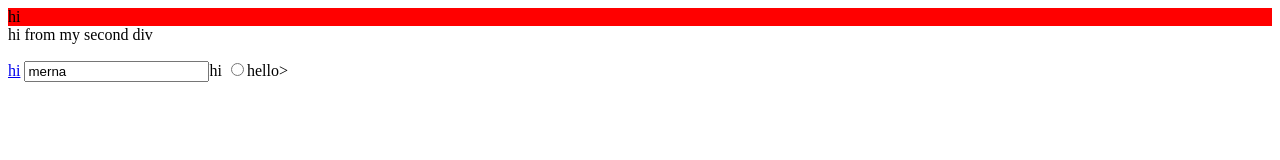
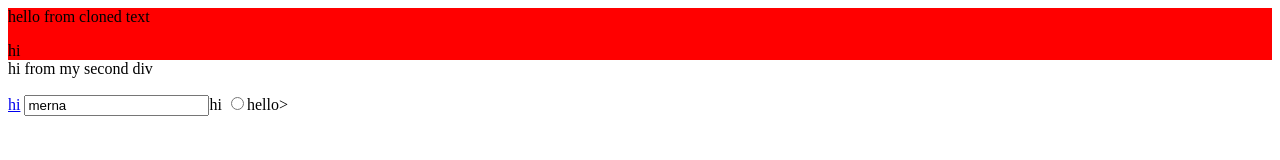
Before and after one commit to mernaadell/Java-Script, a plain HTML site: page index.html in a window 1280 px wide. Drawn offline with Linux system fonts and the light colour scheme.

Commit message:
rest of javaScript in browser

```diff
--- a/index.html
+++ b/index.html
@@ -4,11 +4,20 @@
 <title>Merna</title>
     </head>
     <body>
-       <div id="firstid" class="class">hi from my first div<span>hi</span></div>
+        <!--before begin-->
+       <div id="firstid" class="class">
+        <!--after begin-->
+           hi from my first div
+           <span id="b">hi</span>
+           <!--before end-->
+            </div>
+            <!--after end-->
        <div id="secondid" class="class">hi from my second div</div>
         <form></form>
-
-        <a href="www.goole.com" class="link">hi</a>
+        <p class="par">
+           <span>hii from p</span>
+        </p>
+        <a href="www.goole.com" class="here link">hi</a>
         <input type="text" class="text">hi</input>
         <input type="radio" class="radio">hello</input>>
     </body>
--- a/js basics/Section4.js
+++ b/js basics/Section4.js
@@ -19,10 +19,11 @@
     console.log(document.images)
     console.log(document.anchors) //a eliimwgod feha attr name
     console.log(document.links) //a eliimwgod feh href
+//style
     let e=document.getElementById("firstid")
     e.style.backgroundColor="red"
     console.log(e.style.backgroundColor)//proparity mwgoda gwa e //bs hna bygblii lw l stylemwgod gwa l tag
-    console.log(window.getComputedStyle(e))//kol l css leha //method bdeha parameter l e
+    //console.log(window.getComputedStyle(e))//kol l css leha //method bdeha parameter l e
     console.log(window.getComputedStyle(e).color)//color bs
     console.log(e.clientHeight)//elii zaher ll user
     console.log(e.scrollHeight)//kol l size b scroll
@@ -40,8 +41,66 @@
     let link=document.querySelector(".link")
     console.log(link.href)//l attr fe html btb2a properties fe js
     //console.log(radio.checked)
+// atrr and classes
+    console.log(link.getAttribute("href"))//l kol l attr eliimwoda w mesh mwgoda k proparity
+    link.setAttribute("href","#")
+    console.log(link.getAttribute("href"))
+    console.log(link.hasAttribute("target"))
+    link.removeAttribute("href")
+    console.log(link.classList) //l class elii mwoda fe ta da
+    link.classList.add("newclass")
+    link.classList.remove("newclass")
+    link.classList.toggle("blue")//lw mwod htshelo w lw mesh mwod ht7oto
+    link.classList.contains("blue")
+    link.classList.replace("blue","b")
+    console.log(link.classList.length)
+
 //set
     e.textContent="<span>hi</span>"//hy3mlha anha text
     e.innerHTML="<span>hi</span> "//hy3mlha html
     input.value="merna"
     link.href="www.amazon.com"
+//Create Nodes
+    let div=document.querySelector("div")
+    let p=document.createElement("p") //a3ml paragraph
+    p.textContent="hello from cloned text"//a7otolo text
+    console.log(p)
+    div.appendChild(p)//t7oto f a5er l div
+    console.log("div",div)
+    div.append(p,p)//ta5od ay 3dad
+    console.log("div2",div)
+    div.insertBefore(p,document.getElementById("b")) //before ay id l reference child
+    div.insertAdjacentElement("afterbegin",p)
+    div.insertAdjacentHTML("afterbegin","<span>hi</span>")//yt3malm3 l kalm k html omalelii fo2 as text
+
+    console.log(div)
+
+    console.log(document.createTextNode("hi merna"))//b3ml create l text 3shan a7oto wa tag
+    let c1=document.createComment("comment")
+    console.log(c1)
+    let y1=document.createAttribute("id")//a3ml atrr
+    y1.value="name"
+    console.log(y1)
+    p.setAttributeNode(y1)//kda l tag p b7otlo attr
+    console.log(p)
+//clone node
+    console.log(div.cloneNode())//mn 8er l kalam elii gwah
+    console.log(div.cloneNode(true))//b l lamnfs ko haga
+//Navigation
+    //any akon f emkan w atn2al mkan tani reference leh as child parent etc
+    console.log("--------")
+    let p2=document.querySelector(".par")
+    console.log(p2)
+    console.log(p2.childNodes)
+    console.log(p2.children)//imp
+    console.log(p2.firstChild)
+    console.log(p2.firstElementChild)//imp
+    console.log(p2.lastChild)
+    console.log(p2.lastElementChild)
+    console.log(p2.childElementCount) //3dad l tags
+    console.log(p2.nextElementSibling)
+    console.log(p2.nextSibling)
+    console.log(p2.previousElementSibling)
+//Remove Elements
+    p2.remove()
+    div.removeChild(div.firstElementChild)
```
